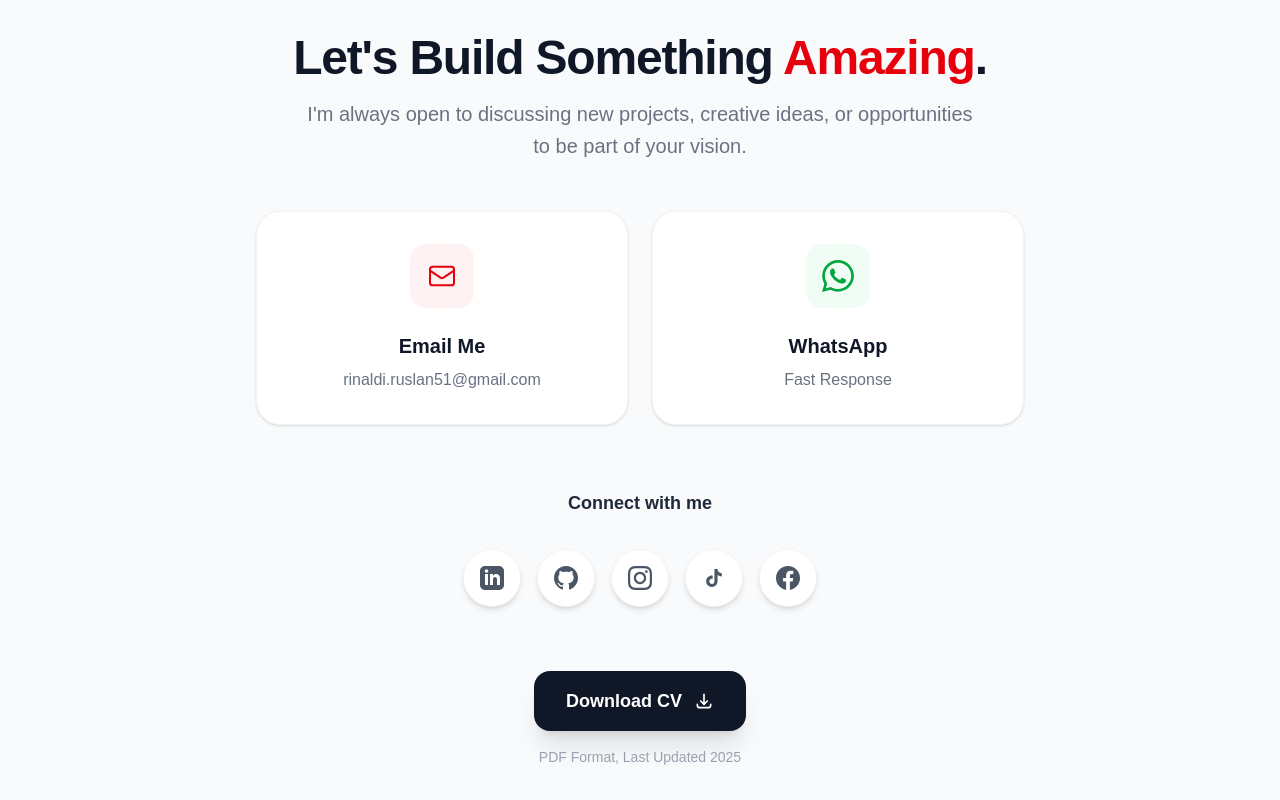
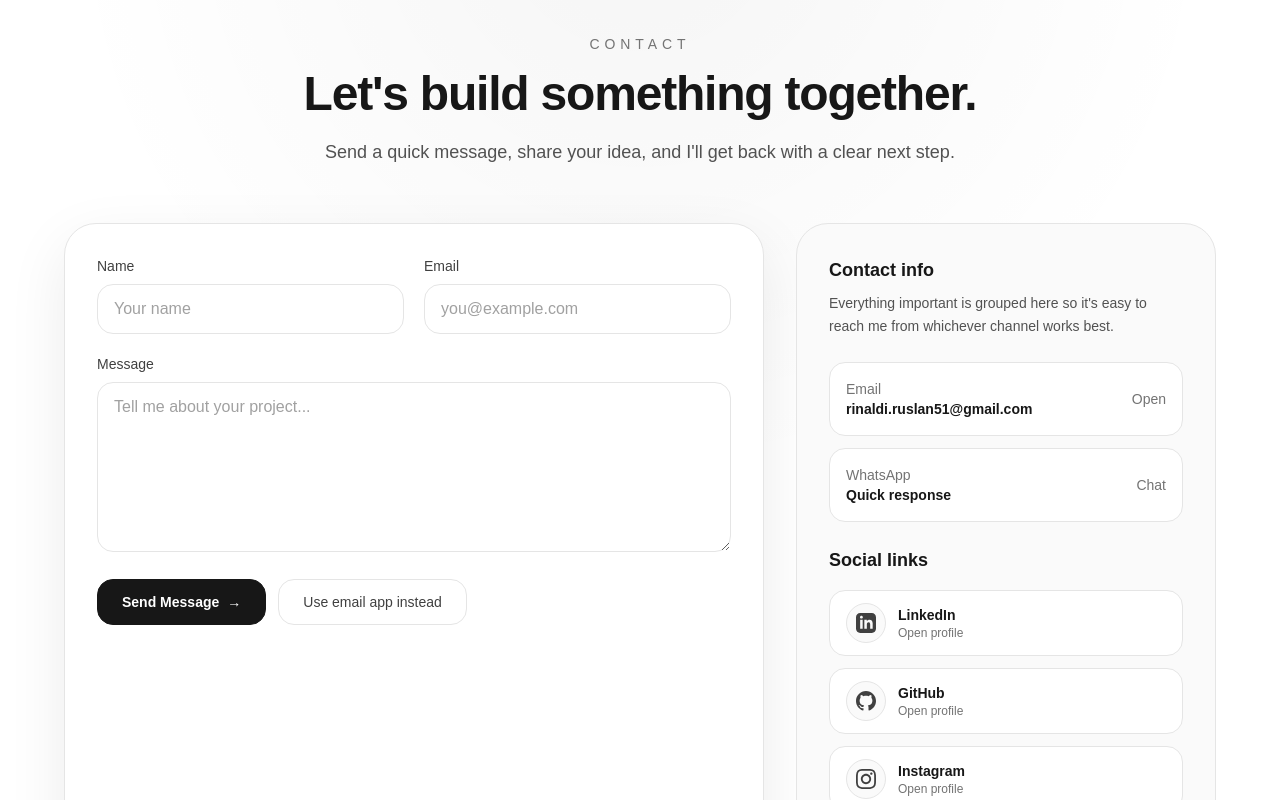
Before and after one commit to xebec51/myportofolio, a Next.js app: page / in a window 1280 px wide. Shown: the part 4520-5320 px from the top of the page. Built offline with nearby package versions, Linux system fonts and the light colour scheme; no server answers.

Commit message:
Refine contact section layout

```diff
--- a/src/components/ContactSection.tsx
+++ b/src/components/ContactSection.tsx
@@ -2,168 +2,259 @@
 "use client";
 
 import Link from 'next/link';
-import React from 'react';
+import React, { useMemo, useState } from 'react';
 import { motion } from 'framer-motion';
 
-// --- DATA KONTAK ---
 const contactInfo = {
-    email: "rinaldi.ruslan51@gmail.com",
-    whatsapp: "+6289623080501"
+    email: 'rinaldi.ruslan51@gmail.com',
+    whatsapp: '+6289623080501',
 };
 
 const socialLinks = [
     {
         name: 'LinkedIn',
         href: 'https://www.linkedin.com/in/rinaldiruslan',
-        iconPath: "M19 0h-14c-2.761 0-5 2.239-5 5v14c0 2.761 2.239 5 5 5h14c2.762 0 5-2.239 5-5v-14c0-2.761-2.238-5-5-5zm-11 19h-3v-11h3v11zm-1.5-12.268c-.966 0-1.75-.79-1.75-1.764s.784-1.764 1.75-1.764 1.75.79 1.75 1.764-.783 1.764-1.75 1.764zm13.5 12.268h-3v-5.604c0-3.368-4-3.113-4 0v5.604h-3v-11h3v1.765c1.396-2.586 7-2.777 7 2.476v6.759z"
+        iconPath: 'M19 0h-14c-2.761 0-5 2.239-5 5v14c0 2.761 2.239 5 5 5h14c2.762 0 5-2.239 5-5v-14c0-2.761-2.238-5-5-5zm-11 19h-3v-11h3v11zm-1.5-12.268c-.966 0-1.75-.79-1.75-1.764s.784-1.764 1.75-1.764 1.75.79 1.75 1.764-.783 1.764-1.75 1.764zm13.5 12.268h-3v-5.604c0-3.368-4-3.113-4 0v5.604h-3v-11h3v1.765c1.396-2.586 7-2.777 7 2.476v6.759z',
     },
     {
         name: 'GitHub',
         href: 'https://github.com/xebec51',
-        iconPath: "M12 0c-6.626 0-12 5.373-12 12 0 5.302 3.438 9.8 8.207 11.387.599.111.793-.261.793-.577v-2.234c-3.338.726-4.033-1.416-4.033-1.416-.546-1.387-1.333-1.756-1.333-1.756-1.089-.745.083-.729.083-.729 1.205.084 1.839 1.237 1.839 1.237 1.07 1.834 2.807 1.304 3.492.997.107-.775.418-1.305.762-1.604-2.665-.305-5.467-1.334-5.467-5.931 0-1.311.469-2.381 1.236-3.221-.124-.303-.535-1.524.117-3.176 0 0 1.008-.322 3.301 1.23.957-.266 1.983-.399 3.003-.404 1.02.005 2.047.138 3.006.404 2.291-1.552 3.297-1.23 3.297-1.23.653 1.653.242 2.874.118 3.176.77.84 1.235 1.911 1.235 3.221 0 4.609-2.807 5.624-5.479 5.921.43.372.823 1.102.823 2.222v3.293c0 .319.192.694.801.576 4.765-1.589 8.199-6.086 8.199-11.386 0-6.627-5.373-12-12-12z"
+        iconPath: 'M12 0c-6.626 0-12 5.373-12 12 0 5.302 3.438 9.8 8.207 11.387.599.111.793-.261.793-.577v-2.234c-3.338.726-4.033-1.416-4.033-1.416-.546-1.387-1.333-1.756-1.333-1.756-1.089-.745.083-.729.083-.729 1.205.084 1.839 1.237 1.839 1.237 1.07 1.834 2.807 1.304 3.492.997.107-.775.418-1.305.762-1.604-2.665-.305-5.467-1.334-5.467-5.931 0-1.311.469-2.381 1.236-3.221-.124-.303-.535-1.524.117-3.176 0 0 1.008-.322 3.301 1.23.957-.266 1.983-.399 3.003-.404 1.02.005 2.047.138 3.006.404 2.291-1.552 3.297-1.23 3.297-1.23.653 1.653.242 2.874.118 3.176.77.84 1.235 1.911 1.235 3.221 0 4.609-2.807 5.624-5.479 5.921.43.372.823 1.102.823 2.222v3.293c0 .319.192.694.801.576 4.765-1.589 8.199-6.086 8.199-11.386 0-6.627-5.373-12-12-12z',
     },
     {
         name: 'Instagram',
         href: 'https://instagram.com/rinaldiruslan',
-        iconPath: "M12 2.163c3.204 0 3.584.012 4.85.07 3.252.148 4.771 1.691 4.919 4.919.058 1.265.069 1.645.069 4.849 0 3.205-.012 3.584-.069 4.849-.149 3.225-1.664 4.771-4.919 4.919-1.266.058-1.644.07-4.85.07-3.204 0-3.584-.012-4.849-.07-3.26-.149-4.771-1.699-4.919-4.92-.058-1.265-.07-1.644-.07-4.849 0-3.204.013-3.583.07-4.849.149-3.227 1.664-4.771 4.919-4.919 1.266-.057 1.645-.069 4.849-.069zm0-2.163c-3.259 0-3.667.014-4.947.072-4.358.2-6.78 2.618-6.98 6.98-.059 1.281-.073 1.689-.073 4.948 0 3.259.014 3.668.072 4.948.2 4.358 2.618 6.78 6.98 6.98 1.281.058 1.689.072 4.948.072 3.259 0 3.668-.014 4.948-.072 4.354-.2 6.782-2.618 6.979-6.98.059-1.28.073-1.689.073-4.948 0-3.259-.014-3.667-.072-4.947-.196-4.354-2.617-6.78-6.979-6.98-1.281-.059-1.69-.073-4.949-.073zm0 5.838c-3.403 0-6.162 2.759-6.162 6.162s2.759 6.163 6.162 6.163 6.162-2.759 6.162-6.163c0-3.403-2.759-6.162-6.162-6.162zm0 10.162c-2.209 0-4-1.79-4-4 0-2.209 1.791-4 4-4s4 1.791 4 4c0 2.21-1.791 4-4 4zm6.406-11.845c-.796 0-1.441.645-1.441 1.44s.645 1.44 1.441 1.44c.795 0 1.439-.645 1.439-1.44s-.644-1.44-1.439-1.44z"
+        iconPath: 'M12 2.163c3.204 0 3.584.012 4.85.07 3.252.148 4.771 1.691 4.919 4.919.058 1.265.069 1.645.069 4.849 0 3.205-.012 3.584-.069 4.849-.149 3.225-1.664 4.771-4.919 4.919-1.266.058-1.644.07-4.85.07-3.204 0-3.584-.012-4.849-.07-3.26-.149-4.771-1.699-4.919-4.92-.058-1.265-.07-1.644-.07-4.849 0-3.204.013-3.583.07-4.849.149-3.227 1.664-4.771 4.919-4.919 1.266-.057 1.645-.069 4.849-.069zm0-2.163c-3.259 0-3.667.014-4.947.072-4.358.2-6.78 2.618-6.98 6.98-.059 1.281-.073 1.689-.073 4.948 0 3.259.014 3.668.072 4.948.2 4.358 2.618 6.78 6.98 6.98 1.281.058 1.689.072 4.948.072 3.259 0 3.668-.014 4.948-.072 4.354-.2 6.782-2.618 6.979-6.98.059-1.28.073-1.689.073-4.948 0-3.259-.014-3.667-.072-4.947-.196-4.354-2.617-6.78-6.979-6.98-1.281-.059-1.69-.073-4.949-.073zm0 5.838c-3.403 0-6.162 2.759-6.162 6.162s2.759 6.163 6.162 6.163 6.162-2.759 6.162-6.163c0-3.403-2.759-6.162-6.162-6.162zm0 10.162c-2.209 0-4-1.79-4-4 0-2.209 1.791-4 4-4s4 1.791 4 4c0 2.21-1.791 4-4 4zm6.406-11.845c-.796 0-1.441.645-1.441 1.44s.645 1.44 1.441 1.44c.795 0 1.439-.645 1.439-1.44s-.644-1.44-1.439-1.44z',
     },
     {
         name: 'TikTok',
         href: 'https://tiktok.com/@rinaldiruslan',
-        iconPath: "M16.6 5.82s.51.5 0 0A4.278 4.278 0 0 1 15.54 3h-3.09v12.4a2.592 2.592 0 0 1-2.59 2.5c-1.42 0-2.6-1.16-2.6-2.6 0-1.72 1.66-3.01 3.37-2.48V9.66c-3.45-.46-6.47 2.22-6.47 5.64 0 3.33 2.76 5.7 5.69 5.7 3.14 0 5.69-2.55 5.69-5.7V9.01a7.35 7.35 0 0 0 4.3 1.38V7.3s-1.88.09-3.24-1.48z"
+        iconPath: 'M16.6 5.82s.51.5 0 0A4.278 4.278 0 0 1 15.54 3h-3.09v12.4a2.592 2.592 0 0 1-2.59 2.5c-1.42 0-2.6-1.16-2.6-2.6 0-1.72 1.66-3.01 3.37-2.48V9.66c-3.45-.46-6.47 2.22-6.47 5.64 0 3.33 2.76 5.7 5.69 5.7 3.14 0 5.69-2.55 5.69-5.7V9.01a7.35 7.35 0 0 0 4.3 1.38V7.3s-1.88.09-3.24-1.48z',
     },
     {
         name: 'Facebook',
         href: 'https://www.facebook.com/rinaldi.naldi.5220',
-        iconPath: "M24 12.073c0-6.627-5.373-12-12-12s-12 5.373-12 12c0 5.99 4.388 10.954 10.125 11.854v-8.385H7.078v-3.47h3.047V9.43c0-3.007 1.792-4.669 4.533-4.669 1.312 0 2.686.235 2.686.235v2.953H15.83c-1.491 0-1.956.925-1.956 1.874v2.25h3.328l-.532 3.47h-2.796v8.385C19.612 23.027 24 18.062 24 12.073z"
-    }
+        iconPath: 'M24 12.073c0-6.627-5.373-12-12-12s-12 5.373-12 12c0 5.99 4.388 10.954 10.125 11.854v-8.385H7.078v-3.47h3.047V9.43c0-3.007 1.792-4.669 4.533-4.669 1.312 0 2.686.235 2.686.235v2.953H15.83c-1.491 0-1.956.925-1.956 1.874v2.25h3.328l-.532 3.47h-2.796v8.385C19.612 23.027 24 18.062 24 12.073z',
+    },
 ];
 
+type FormState = {
+    name: string;
+    email: string;
+    message: string;
+};
+
+const initialFormState: FormState = {
+    name: '',
+    email: '',
+    message: '',
+};
+
+function ContactIcon({ path }: { path: string }) {
+    return (
+        <svg className="h-5 w-5" fill="currentColor" viewBox="0 0 24 24" aria-hidden="true">
+            <path d={path} />
+        </svg>
+    );
+}
+
 export default function ContactSection() {
-    const whatsappLink = `https://wa.me/${contactInfo.whatsapp.replace(/\+/g, '')}?text=Hi%20Rinaldi%2C%20I'm%20interested%20in%20your%20Developer%20services.`;
-    const mailtoLink = `mailto:${contactInfo.email}?subject=Collaboration%20Inquiry%20-%20Software%20Development`;
+    const [formState, setFormState] = useState<FormState>(initialFormState);
+
+    const whatsappLink = useMemo(
+        () =>
+            `https://wa.me/${contactInfo.whatsapp.replace(/\+/g, '')}?text=Hi%20Rinaldi%2C%20I%27m%20interested%20in%20working%20with%20you.`,
+        [],
+    );
+
+    const mailtoLink = useMemo(() => {
+        const subject = encodeURIComponent(`Project inquiry from ${formState.name || 'a visitor'}`);
+        const body = encodeURIComponent(
+            `Name: ${formState.name || '-'}\nEmail: ${formState.email || '-'}\n\nMessage:\n${formState.message || '-'}`,
+        );
+
+        return `mailto:${contactInfo.email}?subject=${subject}&body=${body}`;
+    }, [formState.email, formState.message, formState.name]);
+
+    const handleChange = (event: React.ChangeEvent<HTMLInputElement | HTMLTextAreaElement>) => {
+        const { name, value } = event.target;
+        setFormState((current) => ({
+            ...current,
+            [name]: value,
+        }));
+    };
+
+    const handleSubmit = (event: React.FormEvent<HTMLFormElement>) => {
+        event.preventDefault();
+        window.location.href = mailtoLink;
+    };
 
     return (
-        <section id="contact" className="py-24 md:py-32 bg-gray-50 overflow-hidden relative">
-            <div className="container mx-auto px-6 text-center relative z-10">
+        <section id="contact" className="relative overflow-hidden bg-white py-24 md:py-32">
+            <div className="absolute inset-0 bg-[radial-gradient(circle_at_top,rgba(0,0,0,0.04),transparent_42%)]" />
 
-                {/* Heading */}
+            <div className="container relative z-10 mx-auto px-6">
+                <motion.div
+                    initial={{ opacity: 0, y: 18 }}
+                    whileInView={{ opacity: 1, y: 0 }}
+                    transition={{ duration: 0.6 }}
+                    viewport={{ once: true }}
+                    className="mx-auto mb-14 max-w-3xl text-center"
+                >
+                    <span className="mb-4 block text-sm font-medium uppercase tracking-[0.35em] text-neutral-500">
+                        Contact
+                    </span>
+                    <h2 className="text-4xl font-semibold tracking-tight text-neutral-900 md:text-5xl">
+                        Let&apos;s build something together.
+                    </h2>
+                    <p className="mx-auto mt-5 max-w-2xl text-base leading-relaxed text-neutral-600 md:text-lg">
+                        Send a quick message, share your idea, and I&apos;ll get back with a clear next step.
+                    </p>
+                </motion.div>
+
+                <div className="mx-auto grid max-w-6xl gap-8 lg:grid-cols-[1.25fr_0.75fr]">
                     <motion.div
                         initial={{ opacity: 0, y: 20 }}
                         whileInView={{ opacity: 1, y: 0 }}
-                    transition={{ duration: 0.6 }}
+                        transition={{ duration: 0.55, delay: 0.1 }}
                         viewport={{ once: true }}
-                    className="mb-12"
+                        className="rounded-4xl border border-neutral-200 bg-white p-6 shadow-[0_20px_60px_rgba(0,0,0,0.08)] md:p-8"
                     >
-                    <h2 className="text-4xl md:text-5xl font-extrabold text-gray-900 mb-4 tracking-tight">
-                        Let&apos;s Build Something <span className="text-red-600">Amazing</span>.
-                    </h2>
-                    <p className="text-xl text-gray-500 max-w-2xl mx-auto leading-relaxed">
-                        I&apos;m always open to discussing new projects, creative ideas, or opportunities to be part of your vision.
-                    </p>
+                        <form className="space-y-5" onSubmit={handleSubmit}>
+                            <div className="grid gap-5 md:grid-cols-2">
+                                <label className="block">
+                                    <span className="mb-2 block text-sm font-medium text-neutral-700">Name</span>
+                                    <input
+                                        name="name"
+                                        value={formState.name}
+                                        onChange={handleChange}
+                                        type="text"
+                                        placeholder="Your name"
+                                        className="w-full rounded-2xl border border-neutral-200 bg-white px-4 py-3 text-neutral-900 outline-none transition-all duration-300 placeholder:text-neutral-400 focus:border-neutral-400 focus:shadow-[0_0_0_4px_rgba(0,0,0,0.06)]"
+                                        required
+                                    />
+                                </label>
+
+                                <label className="block">
+                                    <span className="mb-2 block text-sm font-medium text-neutral-700">Email</span>
+                                    <input
+                                        name="email"
+                                        value={formState.email}
+                                        onChange={handleChange}
+                                        type="email"
+                                        placeholder="you@example.com"
+                                        className="w-full rounded-2xl border border-neutral-200 bg-white px-4 py-3 text-neutral-900 outline-none transition-all duration-300 placeholder:text-neutral-400 focus:border-neutral-400 focus:shadow-[0_0_0_4px_rgba(0,0,0,0.06)]"
+                                        required
+                                    />
+                                </label>
+                            </div>
+
+                            <label className="block">
+                                <span className="mb-2 block text-sm font-medium text-neutral-700">Message</span>
+                                <textarea
+                                    name="message"
+                                    value={formState.message}
+                                    onChange={handleChange}
+                                    rows={6}
+                                    placeholder="Tell me about your project..."
+                                    className="w-full rounded-2xl border border-neutral-200 bg-white px-4 py-3 text-neutral-900 outline-none transition-all duration-300 placeholder:text-neutral-400 focus:border-neutral-400 focus:shadow-[0_0_0_4px_rgba(0,0,0,0.06)]"
+                                    required
+                                />
+                            </label>
+
+                            <div className="flex flex-col gap-3 sm:flex-row sm:items-center">
+                                <motion.button
+                                    whileHover={{ scale: 1.02 }}
+                                    whileTap={{ scale: 0.98 }}
+                                    type="submit"
+                                    className="inline-flex items-center justify-center gap-2 rounded-2xl border border-neutral-900 bg-neutral-900 px-6 py-3 text-sm font-semibold text-white transition-all duration-300 hover:shadow-[0_16px_30px_rgba(0,0,0,0.18)]"
+                                >
+                                    Send Message
+                                    <span aria-hidden="true">→</span>
+                                </motion.button>
+
+                                <Link
+                                    href={mailtoLink}
+                                    className="inline-flex items-center justify-center rounded-2xl border border-neutral-200 px-6 py-3 text-sm font-medium text-neutral-700 transition-all duration-300 hover:border-neutral-400 hover:bg-neutral-50"
+                                >
+                                    Use email app instead
+                                </Link>
+                            </div>
+                        </form>
                     </motion.div>
 
-                {/* Primary Contact Cards (Email & WA) */}
-                <div className="grid grid-cols-1 md:grid-cols-2 gap-6 max-w-3xl mx-auto mb-16">
-                    {/* Email Card */}
-                    <motion.div
-                        initial={{ opacity: 0, x: -30 }}
-                        whileInView={{ opacity: 1, x: 0 }}
-                        transition={{ duration: 0.5, delay: 0.2 }}
+                    <motion.aside
+                        initial={{ opacity: 0, y: 20 }}
+                        whileInView={{ opacity: 1, y: 0 }}
+                        transition={{ duration: 0.55, delay: 0.2 }}
                         viewport={{ once: true }}
+                        className="space-y-6 rounded-4xl border border-neutral-200 bg-neutral-50 p-6 md:p-8"
                     >
+                        <div>
+                            <h3 className="text-lg font-semibold text-neutral-900">Contact info</h3>
+                            <p className="mt-2 text-sm leading-relaxed text-neutral-600">
+                                Everything important is grouped here so it&apos;s easy to reach me from whichever channel works best.
+                            </p>
+                        </div>
+
+                        <div className="space-y-3">
                             <Link
                                 href={mailtoLink}
-                            className="flex flex-col items-center justify-center p-8 bg-white rounded-3xl shadow-sm hover:shadow-2xl hover:shadow-red-900/5 transition-all duration-300 border border-gray-100 group h-full"
+                                className="flex items-center justify-between rounded-2xl border border-neutral-200 bg-white px-4 py-4 transition-all duration-300 hover:-translate-y-0.5 hover:border-neutral-400 hover:shadow-[0_14px_30px_rgba(0,0,0,0.08)]"
                             >
-                            <div className="w-16 h-16 bg-red-50 text-red-600 rounded-2xl flex items-center justify-center mb-6 group-hover:scale-110 transition-transform duration-300">
-                                <svg className="w-8 h-8" fill="none" stroke="currentColor" viewBox="0 0 24 24"><path strokeLinecap="round" strokeLinejoin="round" strokeWidth="1.5" d="M3 8l7.89 5.26a2 2 0 002.22 0L21 8M5 19h14a2 2 0 002-2V7a2 2 0 00-2-2H5a2 2 0 00-2 2v10a2 2 0 002 2z"></path></svg>
+                                <div>
+                                    <p className="text-sm font-medium text-neutral-500">Email</p>
+                                    <p className="text-sm font-semibold text-neutral-900">{contactInfo.email}</p>
                                 </div>
-                            <h3 className="text-xl font-bold text-gray-900 mb-2">Email Me</h3>
-                            <p className="text-gray-500">{contactInfo.email}</p>
+                                <span className="text-sm text-neutral-500">Open</span>
                             </Link>
-                    </motion.div>
 
-                    {/* WhatsApp Card */}
-                    <motion.div
-                        initial={{ opacity: 0, x: 30 }}
-                        whileInView={{ opacity: 1, x: 0 }}
-                        transition={{ duration: 0.5, delay: 0.2 }}
-                        viewport={{ once: true }}
-                    >
                             <Link
                                 href={whatsappLink}
                                 target="_blank"
-                            className="flex flex-col items-center justify-center p-8 bg-white rounded-3xl shadow-sm hover:shadow-2xl hover:shadow-green-900/5 transition-all duration-300 border border-gray-100 group h-full"
+                                rel="noopener noreferrer"
+                                className="flex items-center justify-between rounded-2xl border border-neutral-200 bg-white px-4 py-4 transition-all duration-300 hover:-translate-y-0.5 hover:border-neutral-400 hover:shadow-[0_14px_30px_rgba(0,0,0,0.08)]"
                             >
-                            <div className="w-16 h-16 bg-green-50 text-green-600 rounded-2xl flex items-center justify-center mb-6 group-hover:scale-110 transition-transform duration-300">
-                                <svg className="w-8 h-8" fill="currentColor" viewBox="0 0 24 24"><path d="M.057 24l1.687-6.163c-1.041-1.804-1.588-3.849-1.587-5.946.003-6.556 5.338-11.891 11.893-11.891 3.181.001 6.167 1.24 8.413 3.488 2.245 2.248 3.481 5.236 3.48 8.414-.003 6.557-5.338 11.892-11.893 11.892-1.99-.001-3.951-.5-5.688-1.448l-6.305 1.654zm6.597-3.807c1.676.995 3.276 1.591 5.392 1.592 5.448 0 9.886-4.434 9.889-9.885.002-5.462-4.415-9.89-9.881-9.892-5.452 0-9.887 4.434-9.889 9.884-.001 2.225.651 3.891 1.746 5.634l-.999 3.648 3.742-.981zm11.387-5.464c-.074-.124-.272-.198-.57-.347-.297-.149-1.758-.868-2.031-.967-.272-.099-.47-.149-.669.149-.198.297-.768.967-.941 1.165-.173.198-.347.223-.644.074-.297-.149-1.255-.462-2.39-1.475-.883-.788-1.48-1.761-1.653-2.059-.173-.297-.018-.458.13-.606.134-.133.297-.347.446-.521.151-.172.2-.296.3-.495.099-.198.05-.372-.025-.521-.075-.148-.669-1.611-.916-2.206-.242-.579-.487-.501-.669-.51l-.57-.01c-.198 0-.52.074-.792.372s-1.04 1.016-1.04 2.479 1.065 2.876 1.213 3.074c.149.198 2.095 3.2 5.076 4.487.709.306 1.263.489 1.694.626.712.226 1.36.194 1.872.118.571-.085 1.758-.719 2.006-1.413.248-.695.248-1.29.173-1.414z"/></svg>
+                                <div>
+                                    <p className="text-sm font-medium text-neutral-500">WhatsApp</p>
+                                    <p className="text-sm font-semibold text-neutral-900">Quick response</p>
                                 </div>
-                            <h3 className="text-xl font-bold text-gray-900 mb-2">WhatsApp</h3>
-                            <p className="text-gray-500">Fast Response</p>
+                                <span className="text-sm text-neutral-500">Chat</span>
                             </Link>
-                    </motion.div>
                         </div>
 
-                {/* Social Media Links (Secondary) */}
-                <motion.div
-                    className="mb-16"
-                    initial={{ opacity: 0, y: 20 }}
-                    whileInView={{ opacity: 1, y: 0 }}
-                    transition={{ duration: 0.5, delay: 0.4 }}
-                    viewport={{ once: true }}
-                >
-                    <h3 className="text-lg font-semibold text-gray-800 mb-8">Connect with me</h3>
-                    <div className="flex justify-center gap-4 flex-wrap">
+                        <div>
+                            <h3 className="text-lg font-semibold text-neutral-900">Social links</h3>
+                            <div className="mt-4 grid gap-3 sm:grid-cols-2 lg:grid-cols-1">
                                 {socialLinks.map((social, index) => (
                                     <motion.div
                                         key={social.name}
-                                whileHover={{ y: -5 }}
-                                initial={{ opacity: 0, scale: 0.8 }}
-                                whileInView={{ opacity: 1, scale: 1 }}
-                                transition={{ delay: 0.1 * index }}
+                                        initial={{ opacity: 0, y: 10 }}
+                                        whileInView={{ opacity: 1, y: 0 }}
+                                        transition={{ duration: 0.4, delay: index * 0.05 }}
                                         viewport={{ once: true }}
                                     >
                                         <Link
                                             href={social.href}
                                             target="_blank"
                                             rel="noopener noreferrer"
-                                    className="p-4 bg-white rounded-full shadow-md hover:shadow-lg transition-all duration-300 text-gray-600 hover:text-red-600 border border-gray-100 flex items-center justify-center"
+                                            className="flex items-center gap-3 rounded-2xl border border-neutral-200 bg-white px-4 py-3 transition-all duration-300 hover:-translate-y-0.5 hover:border-neutral-400 hover:shadow-[0_14px_30px_rgba(0,0,0,0.08)]"
                                             aria-label={social.name}
                                         >
-                                    <svg className="w-6 h-6" fill="currentColor" viewBox="0 0 24 24">
-                                        <path d={social.iconPath} />
-                                    </svg>
+                                            <span className="flex h-10 w-10 items-center justify-center rounded-full border border-neutral-200 bg-neutral-50 text-neutral-700 transition-transform duration-300 group-hover:scale-105">
+                                                <ContactIcon path={social.iconPath} />
+                                            </span>
+                                            <div>
+                                                <p className="text-sm font-semibold text-neutral-900">{social.name}</p>
+                                                <p className="text-xs text-neutral-500">Open profile</p>
+                                            </div>
                                         </Link>
                                     </motion.div>
                                 ))}
                             </div>
-                </motion.div>
-
-                {/* Download CV Button */}
-                <motion.div
-                    className="inline-block"
-                    initial={{ opacity: 0, y: 20 }}
-                    whileInView={{ opacity: 1, y: 0 }}
-                    transition={{ duration: 0.5, delay: 0.6 }}
-                    viewport={{ once: true }}
-                >
-                    <Link
-                        href="https://drive.google.com/drive/folders/1U8OA0Uu7SSkEpVxT7XqblTkqHinpuBAM?usp=sharing"
-                        target="_blank"
-                        rel="noopener noreferrer"
-                    >
-                        <motion.button
-                            whileHover={{ scale: 1.05 }}
-                            whileTap={{ scale: 0.95 }}
-                            className="group flex items-center gap-3 px-8 py-4 text-lg font-bold text-white bg-gray-900 rounded-2xl hover:bg-red-600 transition-colors duration-300 shadow-xl hover:shadow-red-600/20"
-                        >
-                            <span>Download CV</span>
-                            <svg className="w-5 h-5 group-hover:animate-bounce" fill="none" stroke="currentColor" viewBox="0 0 24 24"><path strokeLinecap="round" strokeLinejoin="round" strokeWidth="2" d="M4 16v1a3 3 0 003 3h10a3 3 0 003-3v-1m-4-4l-4 4m0 0l-4-4m4 4V4"></path></svg>
-                        </motion.button>
-                    </Link>
-                    <p className="text-sm text-gray-400 mt-4 font-medium">PDF Format, Last Updated 2025</p>
-                </motion.div>
+                        </div>
+                    </motion.aside>
+                </div>
             </div>
         </section>
     );
```
Lines whose indentation alone changed are shown as unchanged.
